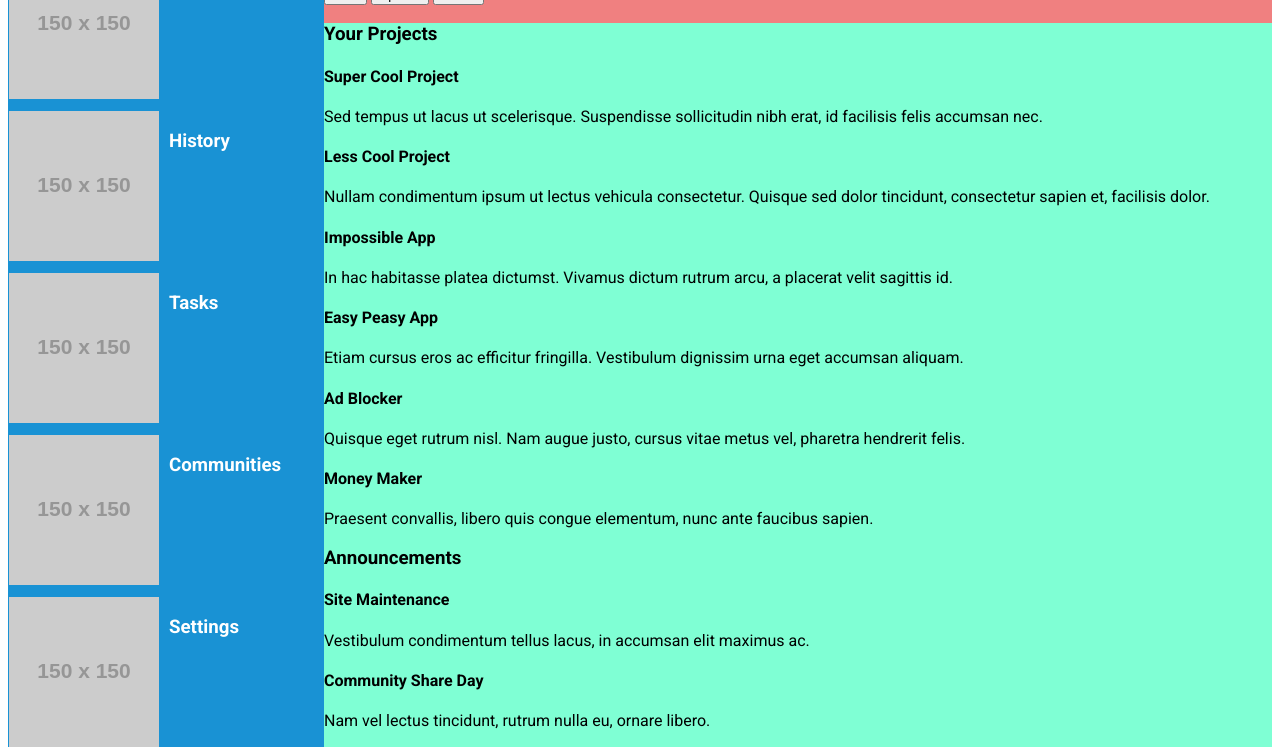
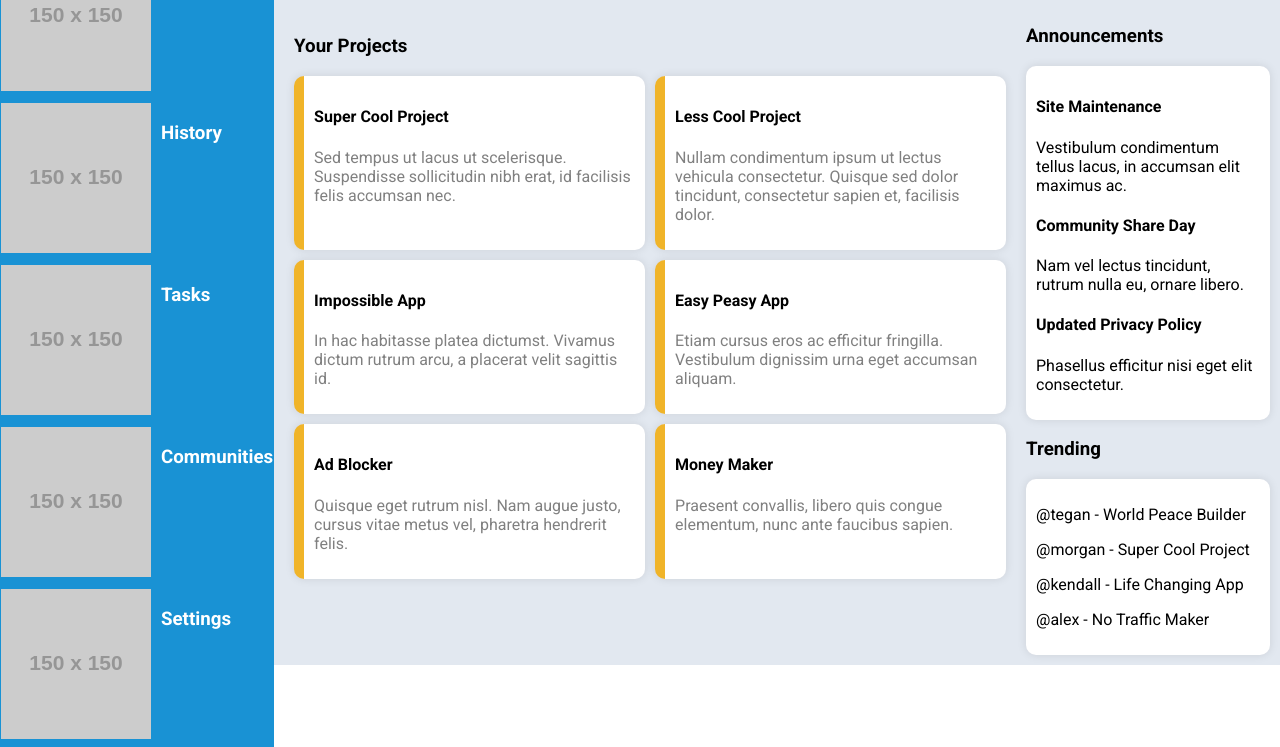
Before and after one commit to Gonalgar/admin-dashboard, a plain HTML site: page index.html in a window 1280 px wide. Shown: the part 462-1209 px from the top of the page. Drawn offline with Linux system fonts and the light colour scheme; placeholder pictures from the web are drawn by us.

Commit message:
Change main content grid layout

```diff
--- a/index.html
+++ b/index.html
@@ -88,8 +88,9 @@
             </div>
         </div>
         <div class="main-content">
+            <div class="content-projects">
+                <h3>Your Projects</h3>
                 <div class="projects">
-                <h3>Your Projects</h3>
                     <div class="card">
                         <h4>Super Cool Project</h4>
                         <p>Sed tempus ut lacus ut scelerisque. Suspendisse sollicitudin nibh erat, id facilisis felis
@@ -97,28 +98,37 @@
                     </div>
                     <div class="card">
                         <h4>Less Cool Project</h4>
-                    <p>Nullam condimentum ipsum ut lectus vehicula consectetur. Quisque sed dolor tincidunt, consectetur
+                        <p>Nullam condimentum ipsum ut lectus vehicula consectetur. Quisque sed dolor tincidunt,
+                            consectetur
                             sapien et, facilisis dolor.</p>
                     </div>
                     <div class="card">
                         <h4>Impossible App</h4>
-                    <p>In hac habitasse platea dictumst. Vivamus dictum rutrum arcu, a placerat velit sagittis id.</p>
+                        <p>In hac habitasse platea dictumst. Vivamus dictum rutrum arcu, a placerat velit sagittis id.
+                        </p>
                     </div>
                     <div class="card">
                         <h4>Easy Peasy App</h4>
-                    <p>Etiam cursus eros ac efficitur fringilla. Vestibulum dignissim urna eget accumsan aliquam.</p>
+                        <p>Etiam cursus eros ac efficitur fringilla. Vestibulum dignissim urna eget accumsan aliquam.
+                        </p>
                     </div>
                     <div class="card">
                         <h4>Ad Blocker</h4>
-                    <p>Quisque eget rutrum nisl. Nam augue justo, cursus vitae metus vel, pharetra hendrerit felis.</p>
+                        <p>Quisque eget rutrum nisl. Nam augue justo, cursus vitae metus vel, pharetra hendrerit felis.
+                        </p>
                     </div>
                     <div class="card">
                         <h4>Money Maker</h4>
                         <p>Praesent convallis, libero quis congue elementum, nunc ante faucibus sapien.</p>
                     </div>
                 </div>
+
+            </div>
+
+            <div class="side-content">
+                <div class="content-announcements">
+                    <h3>Announcements</h3>
                     <div class="announcements">
-                <h3>Announcements</h3>
                         <div class="card">
                             <h4>Site Maintenance</h4>
                             <p>Vestibulum condimentum tellus lacus, in accumsan elit maximus ac.</p>
@@ -132,8 +142,11 @@
                             <p>Phasellus efficitur nisi eget elit consectetur.</p>
                         </div>
                     </div>
+                </div>
+
+                <div class="content-trending">
+                    <h3>Trending</h3>
                     <div class="trending">
-                <h3>Trending</h3>
                         <div class="card">
                             <p>@tegan - World Peace Builder</p>
                         </div>
@@ -148,6 +161,9 @@
                         </div>
                     </div>
                 </div>
+            </div>
+
+        </div>
 </body>
 
 </html>
--- a/style.css
+++ b/style.css
@@ -1,7 +1,8 @@
 body {
+    margin: 0;
     font-family: "Roboto";
     display: grid;
-    grid-template-columns: 1fr 3fr;
+    grid-template-columns: 1fr 4fr;
     grid-template-rows: auto auto;
     grid-template-areas: "sidebar header" "sidebar main-content";
 }
@@ -24,10 +25,54 @@ body {
 
 .header {
     grid-area: header;
-    background-color: lightcoral;
 }
+
 
 .main-content {
     grid-area: main-content;
-    background-color: aquamarine;
+    background-color: #e2e8f0;
+    display: flex;
+    flex-direction: row;
+    align-items: flex-start;
+    gap: 10px;
+    padding: 10px;
+    display: grid;
+    grid-template-columns: 3fr 1fr;
 }
+
+.content-projects {
+    padding: 10px;
+}
+
+.projects {
+    display: grid;
+    grid-template-columns: 1fr 1fr;
+    grid-template-rows: auto auto;
+    gap: 10px;
+}
+
+.projects .card {
+    background-color: white;
+    border-left: 10px solid #F0B429;
+    padding: 10px;
+    border-radius: 10px;
+    box-shadow: 0 0 10px rgba(0, 0, 0, 0.1);
+
+    p {
+        color: grey;
+    }
+}
+
+.announcements {
+    background-color: white;
+    padding: 10px;
+    border-radius: 10px;
+    box-shadow: 0 0 10px rgba(0, 0, 0, 0.1);
+}
+
+.trending {
+    background-color: white;
+    padding: 10px;
+    border-radius: 10px;
+    box-shadow: 0 0 10px rgba(0, 0, 0, 0.1);
+}
```
Lines whose indentation alone changed are shown as unchanged.
